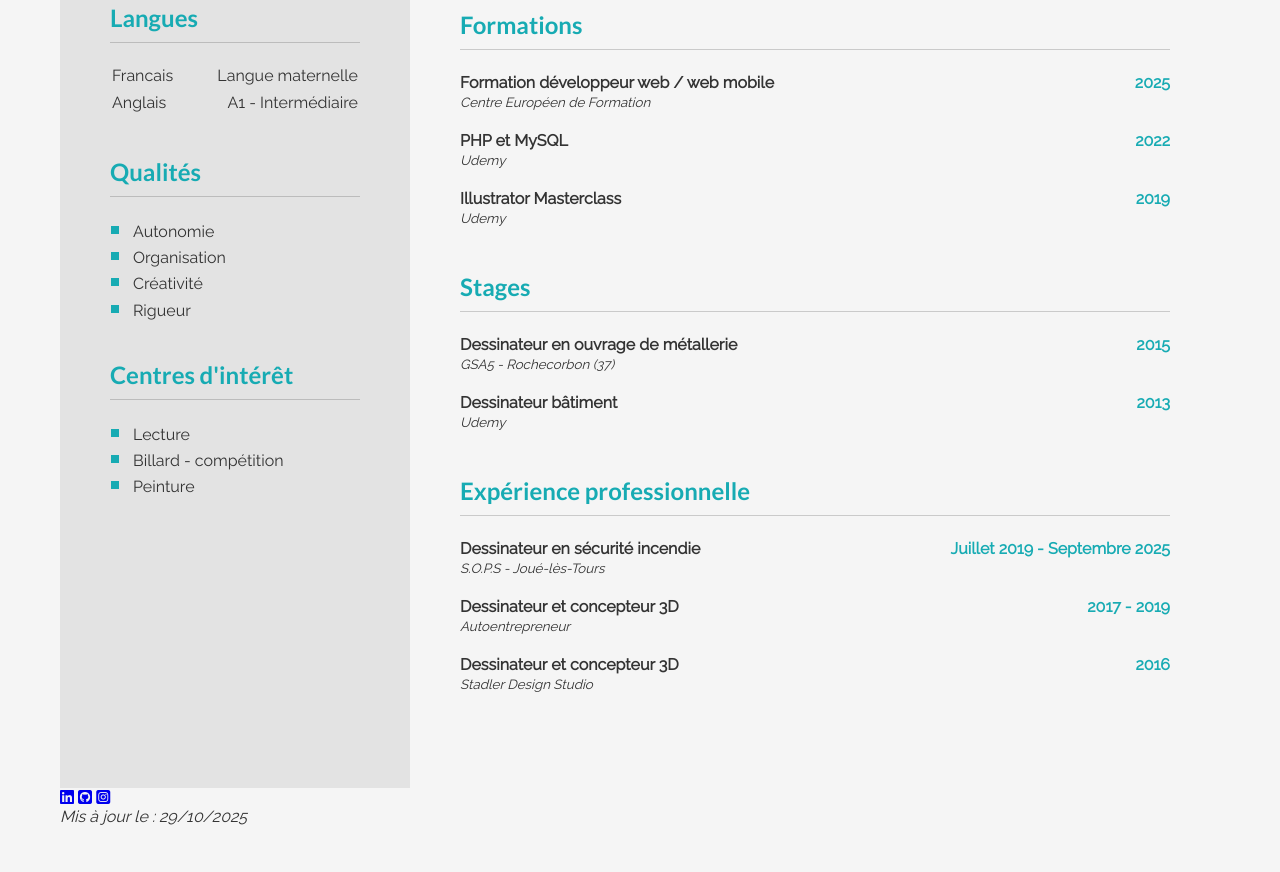
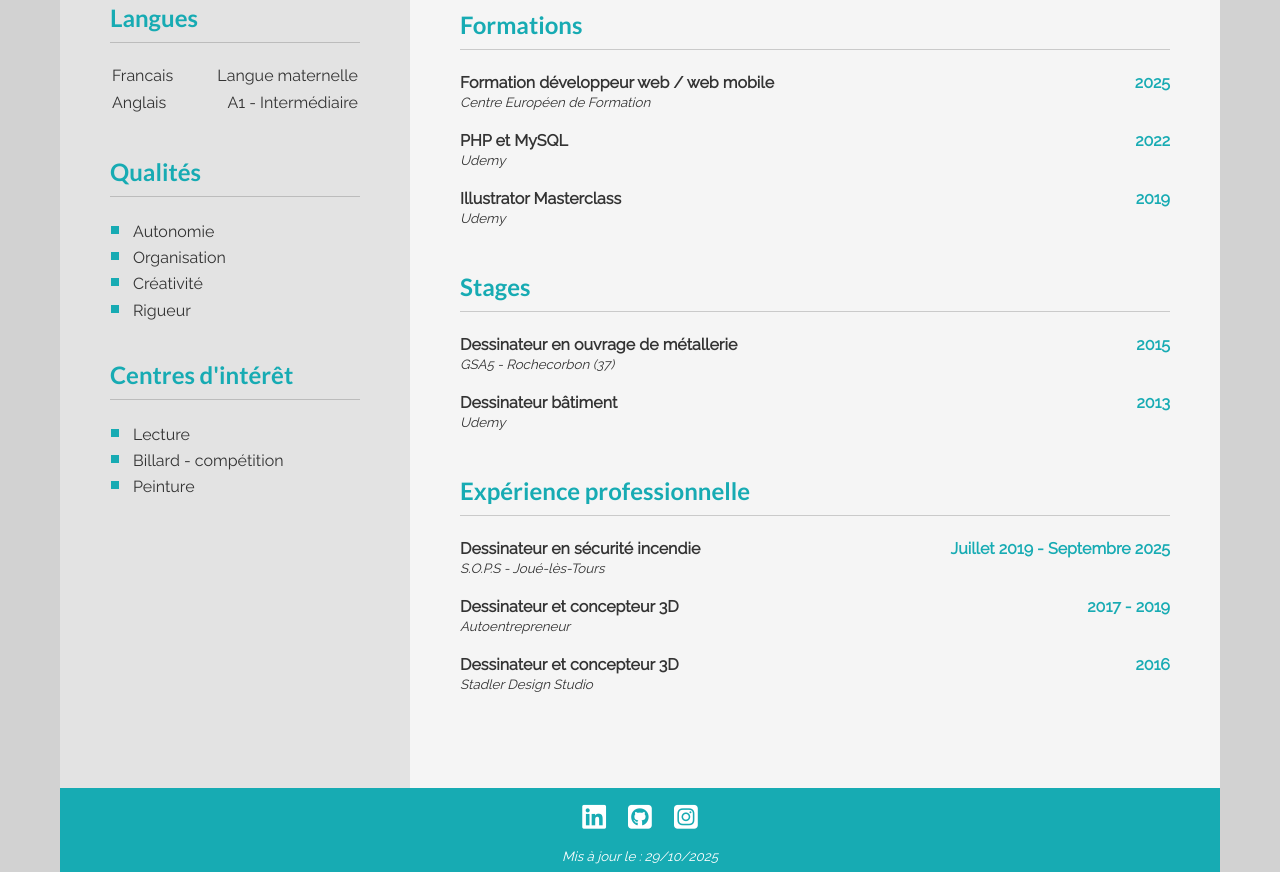
Before and after one commit to Alexdessine/cv-cef, a plain HTML site: page index.html in a window 1280 px wide. Shown: the part 549-1421 px from the top of the page. Before the commit the page ends 1375 px from the top, so only its background shows below. Drawn offline with Linux system fonts and the light colour scheme.

Commit message:
Mis en forme du footer

```diff
--- a/assets/css/style.css
+++ b/assets/css/style.css
@@ -30,6 +30,7 @@ html{
     font-weight: 400;
     color: var(--text);
     font-size: 100%;
+    background-color: rgba(51, 51, 51, .22);
 }
 
 /* Ajout de la police Lato pour les titres */
@@ -252,3 +253,26 @@ article{
     text-align: right;
     font-weight: bolder;
 }
+
+/* Mise en forme du footer */
+footer{
+    height: 84px;
+    display: flex;
+    flex-direction: column;
+    align-items: center;
+    padding: 13px;
+    gap: 15px;
+    color: var(--white);
+    background-color: var(--blue);
+}
+
+footer .social{
+    display: flex;
+    justify-content: space-between;
+    gap: 22px;
+    font-size: 1.7em;
+}
+
+footer .social a{
+    color: var(--white);
+}
--- a/index.html
+++ b/index.html
@@ -210,7 +210,7 @@
                 <a href="https://github.com/Alexdessine" target="_blank" rel="noopener noreferrer"><i class="fa-brands fa-square-github"></i></a>
                 <a href="https://www.instagram.com/_alexbourlier" target="_blank" rel="noopener noreferrer"><i class="fa-brands fa-square-instagram"></i></a>
             </div>
-            <em>Mis à jour le : <time datetime="20251029">29/10/2025</time></em>
+            <small><em>Mis à jour le : <time datetime="2025-10-29">29/10/2025</time></em></small>
         </footer>
     </body>
 </html>
```
